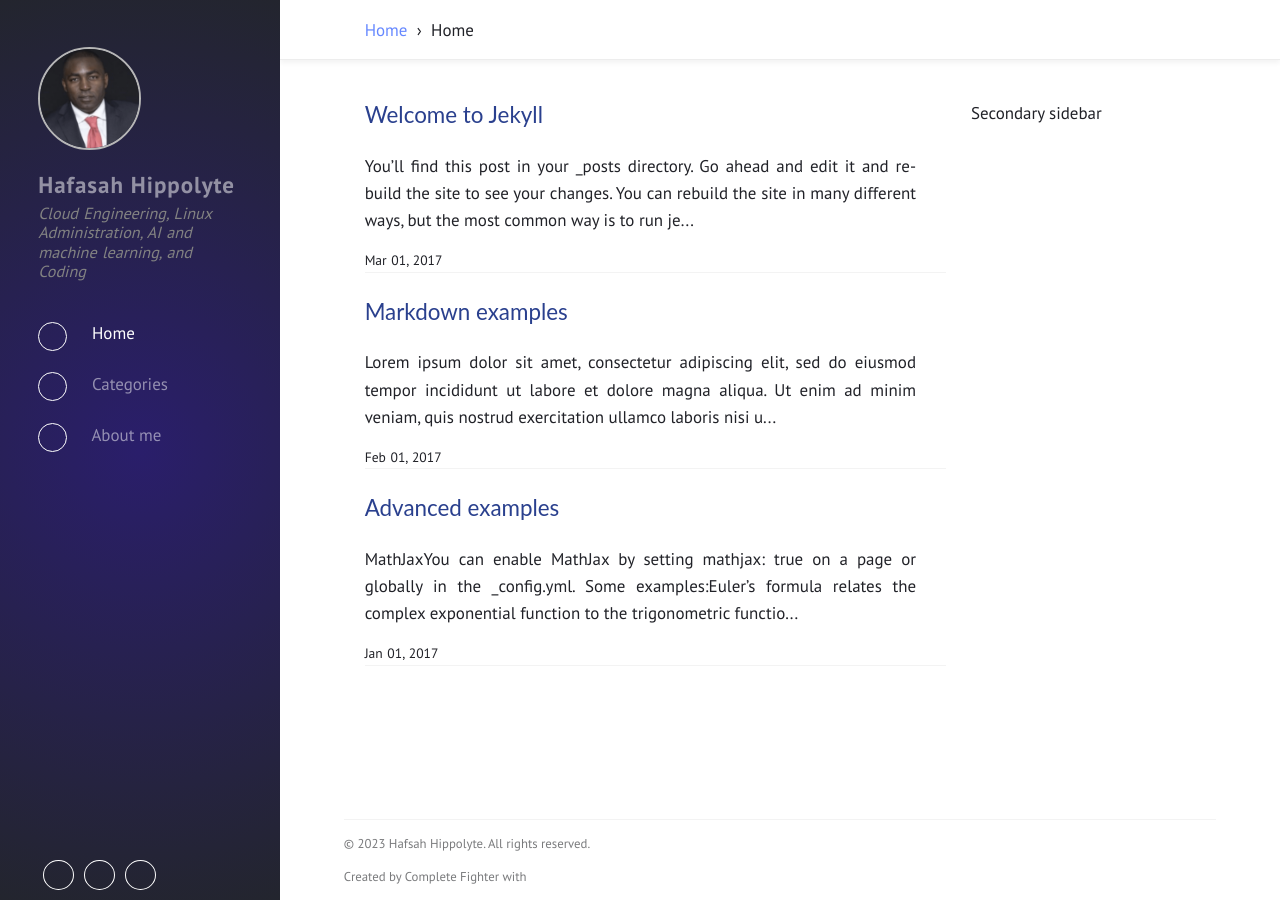
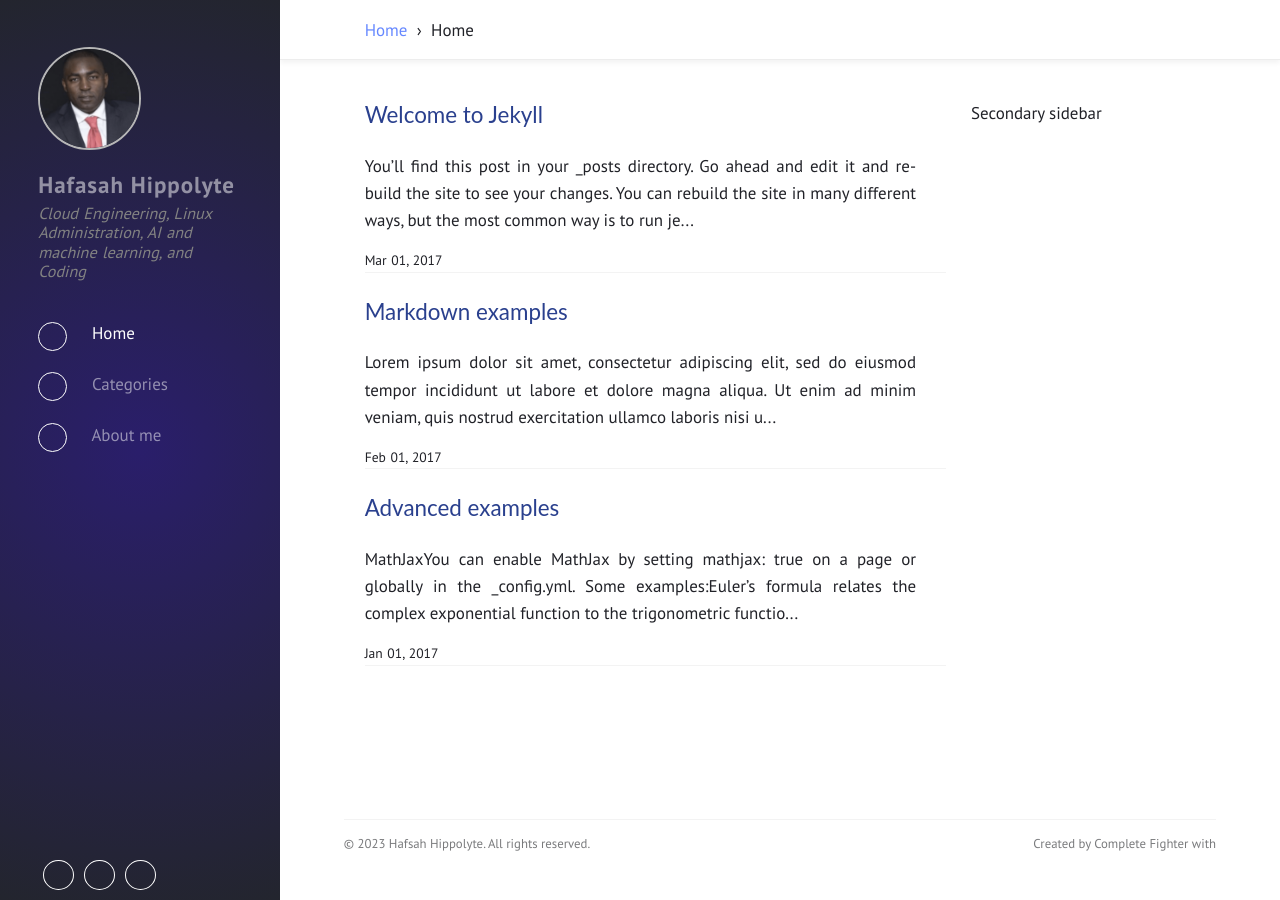
Before and after one commit to hfasah/hfasah.github.io, a Jekyll site: the page built from index.html, in a window 1280 px wide. Built offline with Jekyll 4.4.1, drawn with Linux system fonts in a browser that asks for light colours.

Commit message:
Update custom.sass

```diff
--- a/assets/css/custom.sass
+++ b/assets/css/custom.sass
@@ -79,6 +79,16 @@ span.readtime
     margin: 0 5px
     border-radius: 50%
     display: inline-block
+
 .sidebar-bottom-link
     position: absolute
     bottom: 10px
+
+footer .d-flex.justify-content-between.align-items-center
+    display: flex
+    -webkit-box-align: center!important
+    -ms-flex-align: center!important
+    align-items: center!important
+    -webkit-box-pack: justify!important
+    -ms-flex-pack: justify!important
+    justify-content: space-between!important
```
